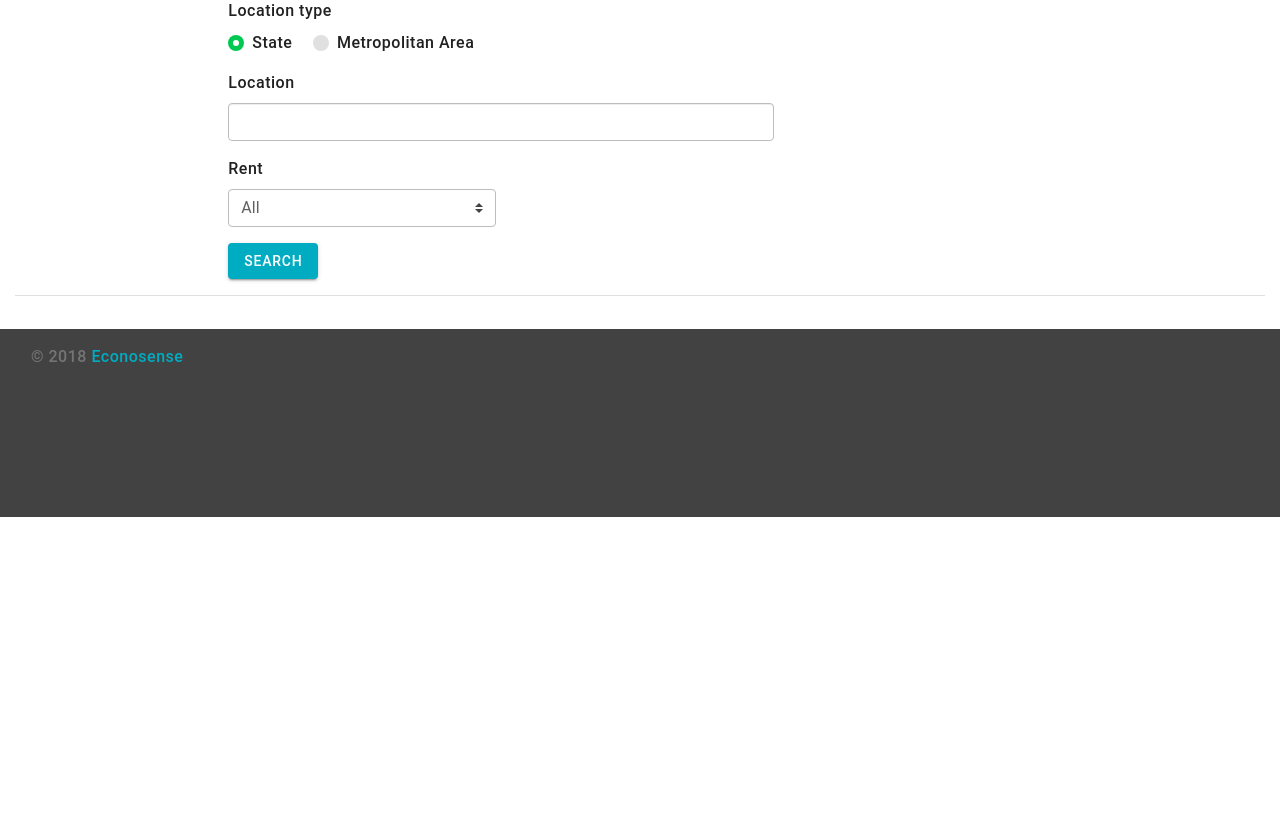
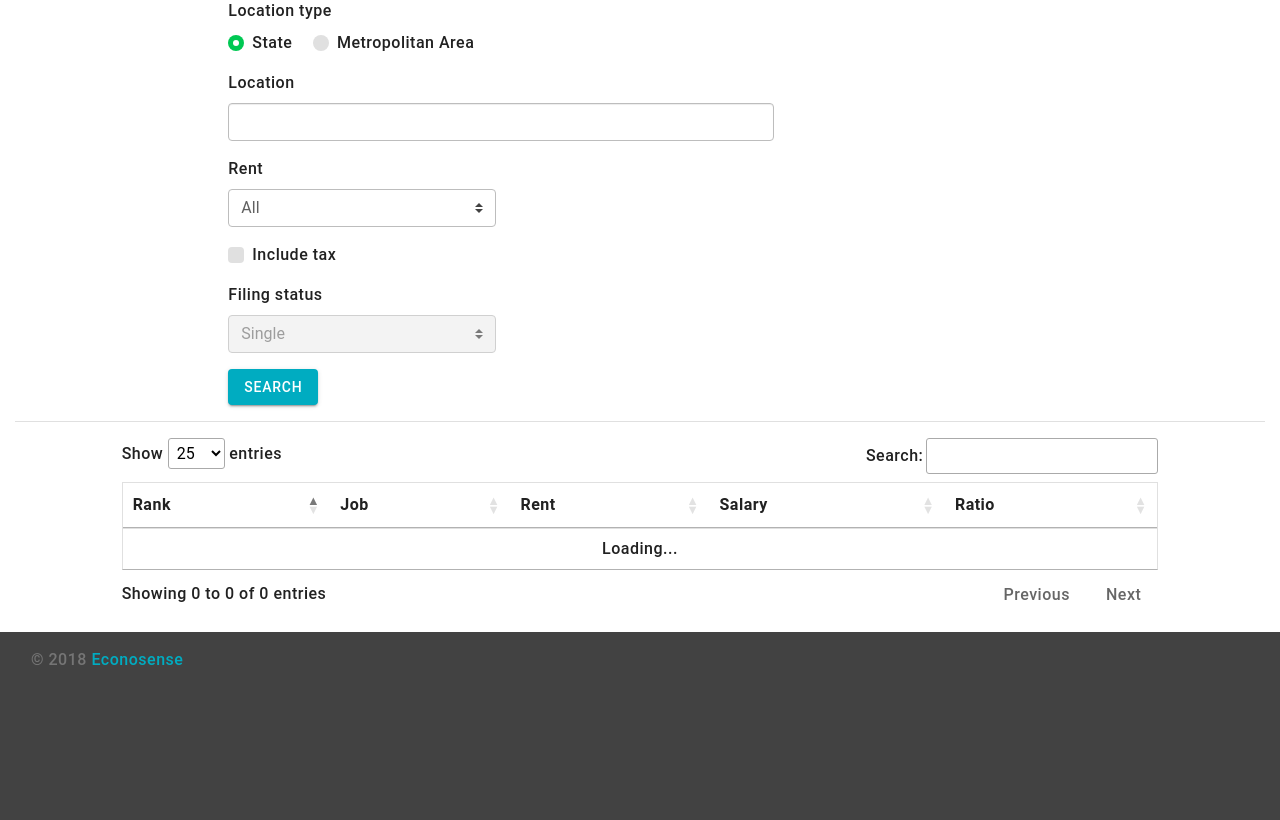
Before and after one commit to rykroon/econosense, a Django app: page /rent-to-income-ratio/ in a window 1280 px wide. Shown: the part 225-1045 px from the top of the page. Before the commit the page ends 742 px from the top, so only its background shows below. Run offline with Django 3.2, Linux system fonts and the light colour scheme; data that the repository does not hold is empty; parts of the project's set-up code (start-up, migrations or seed data) failed here and were passed over; some libraries are stand-ins or nearby versions.

Commit message:
Added Ajax functionality for the rent to income ratio form

```diff
--- a/econosense/data/ajax.py
+++ b/econosense/data/ajax.py
@@ -90,7 +90,41 @@ class RentToIncomeRatioAjax(View):
 
 
     def process_form(self,form):
-        pass
+        location_type   = form.cleaned_data['location_type']
+        location        = form.cleaned_data['location_value']
+        rent            = form.cleaned_data['rent']
+        include_tax     = form.cleaned_data['include_tax']
+        filing_status   = form.cleaned_data['filing_status']
+
+        if not include_tax:
+            filing_status = None
+
+        qs = JobLocation.job_locations.filter(location=location
+            ).filter(median__gte=0
+            ).filter(jobs_1000__gte=0
+            ).annotate_salary('median',filing_status
+            ).annotate_rent(rent
+            ).detailed_jobs()
+
+        field_names = ['job','rent','salary']
+
+        df = read_frame(qs,fieldnames = field_names,verbose=True,coerce_float=True)
+
+        df['ratio'] = (df['rent'] * 12) / df['salary'] * 100
+
+        df = df.sort_values(by='ratio',ascending=True)
+
+        df.index = pd.Series(range(1,len(df) + 1))
+        df['rank'] = df.index
+
+        df = df[['rank','job','rent','salary','ratio']]
+
+        df['ratio']     = df['ratio'].map('{:,.2f}'.format)
+        df['rent']      = df['rent'].map('${:,.2f}'.format)
+        df['salary']    = df['salary'].map('${:,.2f}'.format)
+
+        result = json.dumps(df.to_dict(orient='record'))
+        return result
 
 
 
@@ -138,7 +172,9 @@ class JobAutocomplete(JQueryAutocomplete):
 
         qs = Job.jobs.detailed_jobs().order_by('title')
         if self.term is not None:
-            qs = qs.filter(title__icontains=self.term)
+            starts_with  = Q(title__istartswith=self.term)
+            contains    = Q(title__icontains=' ' + self.term)
+            qs = qs.filter(starts_with | contains)
 
         return qs
 
--- a/econosense/data/forms.py
+++ b/econosense/data/forms.py
@@ -105,6 +105,26 @@ class RentToIncomeRatioForm(forms.Form):
         widget=forms.Select(attrs={'class': 'custom-select'})
     )
 
+    include_tax = forms.BooleanField(
+        initial=False,
+        required=False,
+        widget=forms.CheckboxInput(attrs={'class':'custom-control-input'})
+    )
+
+    FILING_STATUS_CHOICES = (
+        ('single','Single'),
+        ('married','Married'),
+        ('married_separately','Married Separately'),
+        ('head_of_household','Head of Household')
+    )
+
+    filing_status = forms.ChoiceField(
+        choices=FILING_STATUS_CHOICES,
+        initial='single',
+        required=False,
+        widget=forms.Select(attrs={'class':'custom-select disabled','disabled':True})
+    )
+
 
     def __init__(self, *args, **kwargs):
         super(RentToIncomeRatioForm, self).__init__(*args, **kwargs)
--- a/econosense/data/templates/rent_to_income_ratio.html
+++ b/econosense/data/templates/rent_to_income_ratio.html
@@ -57,6 +57,31 @@
         </div>
       </div> <!-- form-row -->
 
+      <!-- Include Tax -->
+      <div class='form-row'>
+        <div class='col-12'>
+          <div class='form-group'>
+
+            <div class='custom-control custom-checkbox'>
+              {{ form.include_tax }}
+              <label class='custom-control-label' for='{{ form.include_tax.id_for_label }}'> {{ form.include_tax.label }} </label>
+            </div>
+
+          </div>
+        </div>
+      </div>
+      <!-- /Include Tax -->
+
+      <!-- Filing Status  -->
+      <div class='form-row'>
+        <div class='col-12  col-md-4'>
+          <div class='form-group'>
+            <label for='{{ form.filing_status.id_for_label }}'> {{ form.filing_status.label }} </label>
+            {{ form.filing_status }}
+          </div>
+        </div>
+      </div>
+
       <!-- Submit Button -->
       <button type='submit' class='btn btn-primary'>Search</button>
 
@@ -73,9 +98,20 @@
 
     <div class='table-responsive'>
 
-      <table id='result-table' class='table table-hover border-left border-right'>
+      <table id='data-table' class='table table-hover border-left border-right'>
+
+        <thead>
+          <tr>
+            <th>Rank</th>
+            <th>Job</th>
+            <th>Rent</th>
+            <th>Salary</th>
+            <th>Ratio</th>
+          </tr>
+        </thead>
+
         <!-- <caption style="caption-side: top;">{{table_one.title}}</caption> -->
-        <thead class='thead-light'>
+        <!-- <thead class='thead-light'>
           <tr>
             {% for col_name,class,tool_tip in table_one.header %}
             <th class='{{class}}' data-toggle="tooltip" data-placement="top" title="{{tool_tip}}">{{ col_name }}</th>
@@ -84,7 +120,7 @@
         </thead>
 
         <tbody>
-          <!-- { for index,row in table_one.data.iterrows } -->
+
           {% for index,rank,job,rent,salary,ratio in table_one.data.itertuples %}
           <tr>
 
@@ -92,8 +128,8 @@
             <td class="text-left">{{ job }}</td>
             <td class="text-right">{{ rent }}</td>
             {% if salary == '$999,999.99' %}
-            <td class="text-right">> $208,000.00</td> <!-- check field_description.xlsx for max salary-->
-            <td class="text-right">--</td>
+            <td class="text-right">> $208,000.00</td> <! check field_description.xlsx for max salary>
+            <td class="text-right">-</td>
             {% else %}
             <td class="text-right">{{ salary }}</td>
             <td class="text-right">{{ ratio }}</td>
@@ -101,7 +137,7 @@
 
           </tr>
           {% endfor %}
-        </tbody>
+        </tbody> -->
       </table>
     </div>
 
@@ -113,24 +149,10 @@
 {% block js %}
 {% load static %}
 <script>
+  $(document).ready(function(){
 
-  if (location.search !== '') {
-    location.hash = 'result-table';
-  }
-
-  function get_location_type(){
-    return $('input[name=location_type]:checked').val()
-  }
-
-  $('input[name=location_type]').click(function(){
-    $('#id_location').val('');
-    $('#id_location_value').val('');
-  });
-
-
-//autocomplete
+    //Location autocomplete
     $('#id_location').autocomplete({
-    //source: "/ajax/jobs"
       minLength: 0,
       source: function(request,response) {
         $.ajax({
@@ -165,45 +187,90 @@
       }
     }).click(function(){
       $(this).val("")
+      $('#id_location_value').val("");
       $(this).autocomplete('search',$(this).val());
     });
 
 
-  //tooltips
+    //Initialize data table
+    $.fn.dataTable.ext.errMode = 'throw';
+
+    var data_table = $('#data-table').DataTable({
+      "pageLength":25,
+      ajax:{
+        url:'/ajax/rent-to-income-ratio',
+        dataSrc:''
+      },
+      columns:[
+        {data:'rank'},
+        {data:'job'},
+        {data:'rent'},
+        {data:'salary'},
+        {data:'ratio'},
+      ]
+    });
+
+    //When submitting form
+    $("form").submit(function(event) {
+     event.preventDefault();
+     url = '/ajax/rent-to-income-ratio?' + $(this).serialize()
+     data_table.ajax.url(url).load();
+    });
+
+
+    //Get the value of the checked radio
+    function get_location_type(){
+      return $('input[name=location_type]:checked').val();
+    }
+
+    //Clear location field when the radio button changes
+    $('input[name=location_type]').click(function(){
+      $('#id_location').val('');
+      $('#id_location_value').val('');
+    });
+
+    //Initialize tooltips
     $(function () {
-    $('[data-toggle="tooltip"]').tooltip()
+      $('[data-toggle="tooltip"]').tooltip();
     })
 
+    //Toggle filing_status dropdown
+    $('#id_include_tax').click(function(){
+      var bool = $('#id_include_tax').prop('checked');
+      $('#id_filing_status').prop('disabled',!bool);
+    });
 
-  // Data dataTables
-  $(document).ready( function () {
-      $('#result-table').DataTable({
-        "pageLength":50
+
+
   });
-  } );
+
+  // if (location.search !== '') {
+  //   location.hash = 'result-table';
+  // }
+
 
 
   // Example starter JavaScript for disabling form submissions if there are invalid fields
-  (function() {
-    'use strict';
-    window.addEventListener('load', function() {
-      // Fetch all the forms we want to apply custom Bootstrap validation styles to
-      var forms = document.getElementsByClassName('needs-validation');
-      // Loop over them and prevent submission
-      var validation = Array.prototype.filter.call(forms, function(form) {
-        form.addEventListener('submit', function(event) {
-          if (form.checkValidity() === false) {
-            event.preventDefault();
-            event.stopPropagation();
-
-          }
-          form.classList.add('was-validated');
-        }, false);
-      });
-    }, false);
-  })();
+  // (function() {
+  //   'use strict';
+  //   window.addEventListener('load', function() {
+  //     // Fetch all the forms we want to apply custom Bootstrap validation styles to
+  //     var forms = document.getElementsByClassName('needs-validation');
+  //     // Loop over them and prevent submission
+  //     var validation = Array.prototype.filter.call(forms, function(form) {
+  //       form.addEventListener('submit', function(event) {
+  //         if (form.checkValidity() === false) {
+  //           event.preventDefault();
+  //           event.stopPropagation();
+  //
+  //         }
+  //         form.classList.add('was-validated');
+  //       }, false);
+  //     });
+  //   }, false);
+  // })();
 
 </script>
 
-<script src="{% static "rent_to_income_ratio.js" %}">  </script>
+<!-- <script src="{ static "rent_to_income_ratio.js" }">  </script> -->
 {% endblock js %}
--- a/econosense/data/views.py
+++ b/econosense/data/views.py
@@ -173,7 +173,7 @@ class RentToIncomeRatioView(FormView):
         location        = form.cleaned_data['location_value']
         rent            = form.cleaned_data['rent']
 
-        rent_column_name = 'rent_field'
+        #rent_column_name = 'rent_field'
         #rent_column_name = 'location__rent__' + apartment
         #if apartment != 'total':
         #    rent_column_name = 'location__rent__' + apartment + '_bedroom'
@@ -182,10 +182,10 @@ class RentToIncomeRatioView(FormView):
         qs = JobLocation.job_locations.filter(
             location=location).filter(
             median__gte=0).filter(
-            jobs_1000__gte=0).rent_is_not_null(
+            jobs_1000__gte=0).annotate_rent(
             rent).detailed_jobs()
 
-        field_names = ['job__title',rent_column_name,'median']
+        field_names = ['job__title','rent','median']
 
         #if location_type == 'state':
         #    field_names.append('location__state__initials')
@@ -197,7 +197,7 @@ class RentToIncomeRatioView(FormView):
             verbose=False,
             coerce_float=True)
 
-        df['ratio'] = (df[rent_column_name] * 12) / df['median'] * 100
+        df['ratio'] = (df['rent'] * 12) / df['median'] * 100
 
         good_jobs = df
         good_jobs = good_jobs.sort_values(by='ratio',ascending=True)
@@ -208,12 +208,12 @@ class RentToIncomeRatioView(FormView):
             df.index = pd.Series(range(1,len(df) + 1))
             df['rank'] = df.index
 
-            df = df[['rank','job__title',rent_column_name,'median','ratio']]
+            df = df[['rank','job__title','rent','median','ratio']]
 
             new_column_names = {
                 'rank'              :   'Rank',
                 'job__title'        :   'Job',
-                rent_column_name    :   'Rent',
+                'rent'    :   'Rent',
                 'median'            :   'Salary',
                 'ratio'             :   'Ratio'
             }
--- a/econosense/econosense/urls.py
+++ b/econosense/econosense/urls.py
@@ -16,7 +16,7 @@ Including another URLconf
 from django.contrib import admin
 from django.urls import path
 from data.views import BestPlacesToWorkView,RentToIncomeRatioView
-from data.ajax import JobAutocomplete,LocationAutocomplete,BestPlacesToWorkAjax
+from data.ajax import JobAutocomplete,LocationAutocomplete,BestPlacesToWorkAjax,RentToIncomeRatioAjax
 from main.views import home
 
 urlpatterns = [
@@ -27,5 +27,6 @@ urlpatterns = [
     #path('data-table-test/',data_table_test),
     path('ajax/jobs/',JobAutocomplete.as_view()),
     path('ajax/locations/',LocationAutocomplete.as_view()),
-    path('ajax/best-places-to-work',BestPlacesToWorkAjax.as_view())
+    path('ajax/best-places-to-work',BestPlacesToWorkAjax.as_view()),
+    path('ajax/rent-to-income-ratio',RentToIncomeRatioAjax.as_view())
 ]
```
Lines whose indentation alone changed are shown as unchanged.
